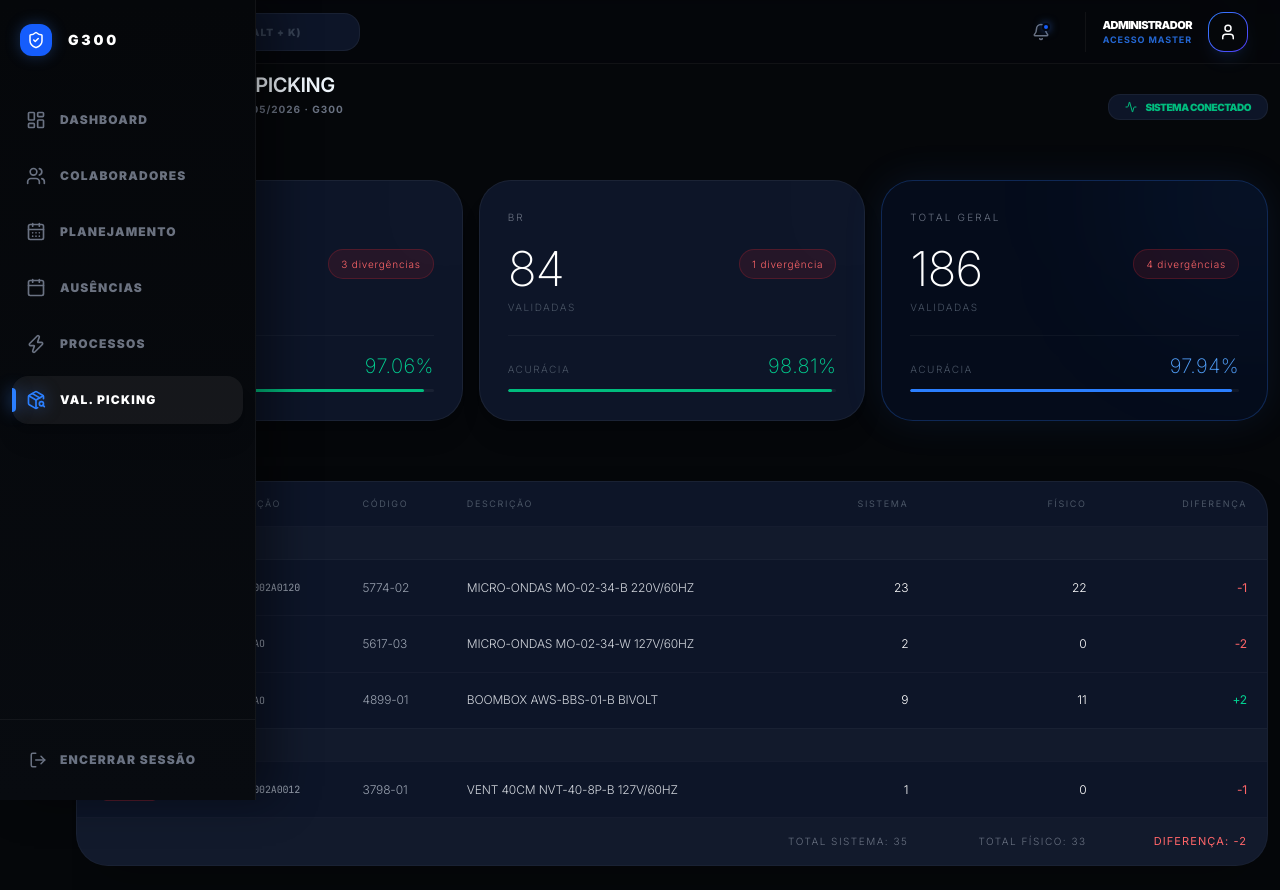
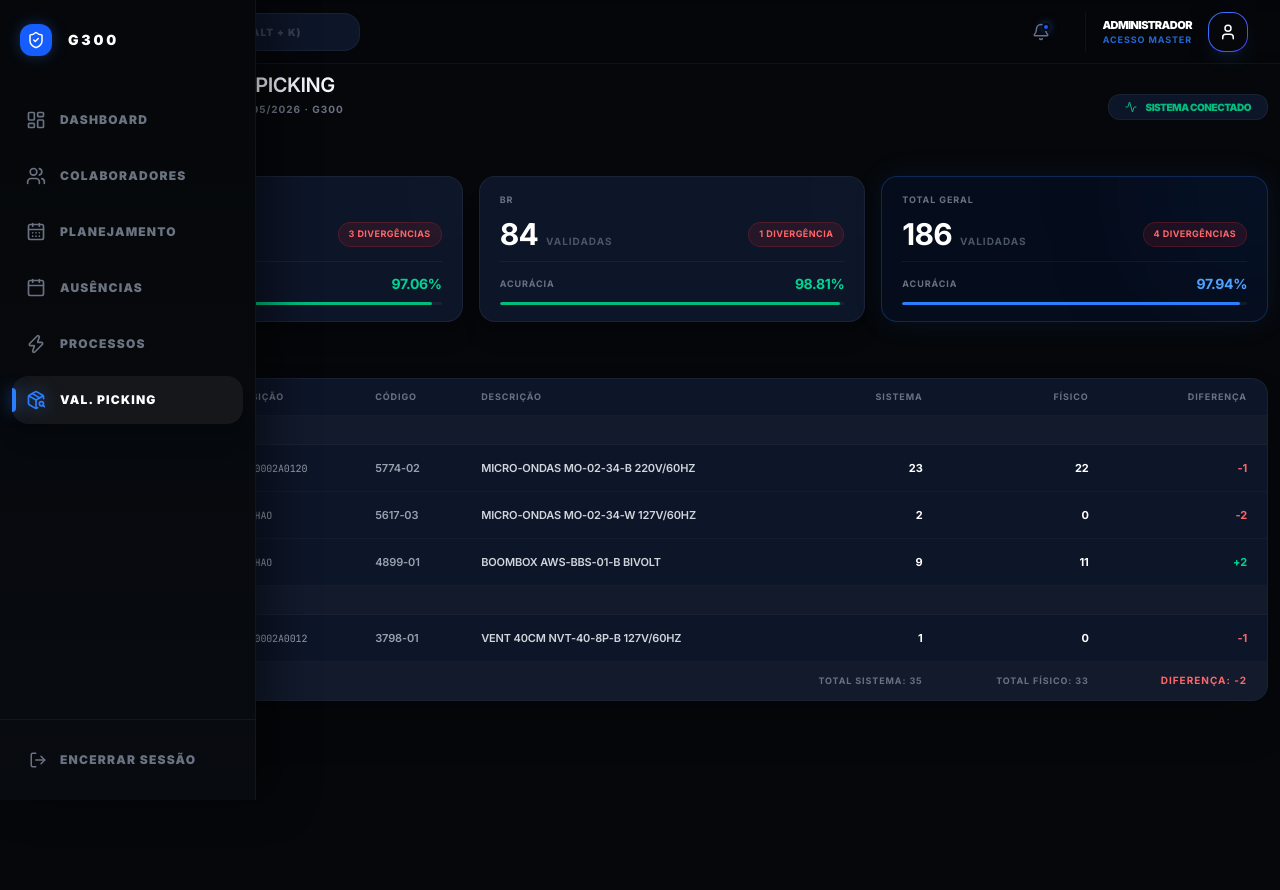
Before and after one commit to profissionaltrgm-arch/CreationsApp, a Next.js app: page /dashboard/picking in a window 1280 px wide. After the commit the page ends 800 px from the top, so only its background shows below. Built offline with nearby package versions, Linux system fonts and the light colour scheme.

Commit message:
style: picking com fonte do planejamento e cards mais compactos

```diff
--- a/src/app/dashboard/picking/page.tsx
+++ b/src/app/dashboard/picking/page.tsx
@@ -53,7 +53,7 @@ function formatDate(date: Date): string {
   return date.toLocaleDateString("pt-BR", { day: "2-digit", month: "2-digit", year: "numeric" });
 }
 
-// ─── StatCard elegante ────────────────────────────────────────────────────────
+// ─── StatCard ─────────────────────────────────────────────────────────────────
 
 function StatCard({
   label,
@@ -70,85 +70,78 @@ function StatCard({
   highlighted?: boolean;
   delay?: number;
 }) {
-  const accentColor = highlighted ? "text-blue-400" : "text-emerald-400";
-  const barColor    = highlighted ? "bg-blue-500"   : "bg-emerald-500";
-  const glowBg      = highlighted ? "bg-blue-500/10" : "bg-white/[0.015]";
+  const accentText = highlighted ? "text-blue-400"  : "text-emerald-400";
+  const barColor   = highlighted ? "bg-blue-500"    : "bg-emerald-500";
+  const glowBg     = highlighted ? "bg-blue-500/10" : "bg-white/[0.015]";
 
   return (
     <motion.div
-      initial={{ opacity: 0, y: 24 }}
+      initial={{ opacity: 0, y: 20 }}
       animate={{ opacity: 1, y: 0 }}
-      transition={{ duration: 0.6, delay, ease: [0.22, 1, 0.36, 1] }}
+      transition={{ duration: 0.5, delay, ease: [0.22, 1, 0.36, 1] }}
       className={cn(
-        "flex-1 min-w-[220px] rounded-[2rem] border transition-all relative overflow-hidden",
+        "flex-1 min-w-[200px] rounded-2xl border transition-all relative overflow-hidden",
         highlighted
-          ? "bg-blue-600/[0.07] border-blue-500/25 shadow-[0_0_40px_rgba(59,130,246,0.1)]"
-          : "bg-[#0D1528] border-white/[0.06] hover:border-white/[0.1] shadow-xl"
+          ? "bg-blue-600/[0.07] border-blue-500/25 shadow-[0_0_30px_rgba(59,130,246,0.1)]"
+          : "bg-[#0D1528] border-white/[0.06] hover:border-white/10 shadow-xl"
       )}
     >
-      {/* Glow decorativo */}
       <div className={cn(
-        "absolute top-0 right-0 w-48 h-48 blur-[90px] rounded-full pointer-events-none -mr-20 -mt-20",
+        "absolute top-0 right-0 w-40 h-40 blur-[80px] rounded-full pointer-events-none -mr-16 -mt-16",
         glowBg
       )} />
 
-      <div className="relative z-10 p-7 flex flex-col gap-5">
+      <div className="relative z-10 px-5 py-4 flex flex-col gap-3">
 
         {/* Label */}
-        <p className="text-[10px] uppercase text-gray-500"
-           style={{ fontWeight: 300, letterSpacing: "0.22em" }}>
+        <span className="text-[9px] font-bold uppercase tracking-widest text-gray-500">
           {label}
-        </p>
+        </span>
 
-        {/* Validadas + divergências */}
-        <div className="flex items-start justify-between gap-3">
-          <div className="flex flex-col gap-1.5">
-            <span className="text-5xl text-white leading-none tracking-tight"
-                  style={{ fontWeight: 200 }}>
+        {/* Linha principal: número + badge */}
+        <div className="flex items-center justify-between gap-2">
+          <div className="flex items-baseline gap-2">
+            <span className="text-3xl font-bold text-white tracking-tight leading-none">
               {validadas}
             </span>
-            <span className="text-[10px] uppercase text-gray-600"
-                  style={{ fontWeight: 300, letterSpacing: "0.15em" }}>
+            <span className="text-[10px] font-bold uppercase tracking-widest text-gray-600">
               validadas
             </span>
           </div>
 
           <span className={cn(
-            "mt-1 text-[10px] px-3 py-1.5 rounded-full border whitespace-nowrap",
+            "text-[9px] font-bold uppercase tracking-wider px-2.5 py-1 rounded-full border whitespace-nowrap",
             divergencias > 0
               ? "bg-red-500/10 border-red-500/20 text-red-400"
               : "bg-emerald-500/10 border-emerald-500/20 text-emerald-400"
-          )}
-          style={{ fontWeight: 300, letterSpacing: "0.08em" }}>
+          )}>
             {divergencias} {divergencias === 1 ? "divergência" : "divergências"}
           </span>
         </div>
 
         {/* Divisor */}
-        <div className="h-px bg-white/[0.04]" />
+        <div className="h-px bg-white/[0.05]" />
 
         {/* Acurácia */}
-        <div className="flex flex-col gap-3">
-          <div className="flex items-baseline justify-between">
-            <span className="text-[10px] uppercase text-gray-600"
-                  style={{ fontWeight: 300, letterSpacing: "0.15em" }}>
+        <div className="flex flex-col gap-2">
+          <div className="flex items-center justify-between">
+            <span className="text-[9px] font-bold uppercase tracking-widest text-gray-500">
               Acurácia
             </span>
-            <span className={cn("text-xl leading-none", accentColor)}
-                  style={{ fontWeight: 200, letterSpacing: "0.02em" }}>
+            <span className={cn("text-sm font-bold tracking-tight", accentText)}>
               {acuracia.toFixed(2)}%
             </span>
           </div>
-
           <div className="h-[3px] w-full bg-white/[0.05] rounded-full overflow-hidden">
             <motion.div
               initial={{ width: 0 }}
               animate={{ width: `${Math.min(acuracia, 100)}%` }}
-              transition={{ duration: 1.4, delay: delay + 0.4, ease: "circOut" }}
+              transition={{ duration: 1.4, delay: delay + 0.3, ease: "circOut" }}
               className={cn("h-full rounded-full", barColor)}
             />
           </div>
         </div>
+
       </div>
     </motion.div>
   );
@@ -160,12 +153,11 @@ function StatusBadge({ status }: { status: StatusDivergencia }) {
   const isFalta = status === "Falta";
   return (
     <span className={cn(
-      "inline-flex items-center gap-1.5 px-2.5 py-1 rounded-full text-[10px] border",
+      "inline-flex items-center gap-1.5 px-2.5 py-1 rounded-full text-[9px] font-bold uppercase tracking-wider border",
       isFalta
         ? "bg-red-500/10 border-red-500/20 text-red-400"
         : "bg-emerald-500/10 border-emerald-500/20 text-emerald-400"
-    )}
-    style={{ fontWeight: 300, letterSpacing: "0.1em" }}>
+    )}>
       {isFalta ? <AlertTriangle size={10} /> : <CheckCircle2 size={10} />}
       {status}
     </span>
@@ -202,7 +194,7 @@ export default function PickingPage() {
             <h1 className="text-xl font-bold tracking-tight text-white leading-none uppercase">
               Validação Picking
             </h1>
-            <p className="text-[10px] text-gray-500 font-bold uppercase tracking-widest mt-1.5 flex items-center gap-2">
+            <p className="text-[10px] font-bold uppercase tracking-widest text-gray-500 mt-1.5 flex items-center gap-2">
               <span className="w-1.5 h-1.5 rounded-full bg-blue-500 animate-pulse" />
               Semana {semana} · {formatDate(hoje)} · G300
             </p>
@@ -219,11 +211,11 @@ export default function PickingPage() {
         </div>
       </div>
 
-      {/* ── Cards de Estatísticas ────────────────────────────────────────────── */}
+      {/* ── Cards ───────────────────────────────────────────────────────────── */}
       <div className="px-1">
-        <div className="flex items-center gap-2 mb-5">
+        <div className="flex items-center gap-2 mb-4">
           <TrendingUp size={14} className="text-blue-500" />
-          <h2 className="text-[10px] font-black uppercase tracking-[0.2em] text-gray-400">
+          <h2 className="text-[10px] font-bold uppercase tracking-widest text-gray-400">
             Validação Picking G300
           </h2>
         </div>
@@ -257,14 +249,14 @@ export default function PickingPage() {
         transition={{ duration: 0.5, delay: 0.35 }}
         className="px-1 pb-6"
       >
-        <div className="flex items-center gap-2 mb-5">
+        <div className="flex items-center gap-2 mb-4">
           <AlertTriangle size={14} className="text-yellow-500" />
-          <h2 className="text-[10px] font-black uppercase tracking-[0.2em] text-gray-400">
+          <h2 className="text-[10px] font-bold uppercase tracking-widest text-gray-400">
             Divergências de Picking
           </h2>
         </div>
 
-        <div className="bg-[#0D1528] border border-white/5 rounded-[2rem] overflow-hidden shadow-2xl">
+        <div className="bg-[#0D1528] border border-white/5 rounded-2xl overflow-hidden shadow-2xl">
           <table className="w-full text-xs">
             <thead>
               <tr className="border-b border-white/5">
@@ -272,10 +264,9 @@ export default function PickingPage() {
                   <th
                     key={col}
                     className={cn(
-                      "px-5 py-4 text-[9px] uppercase text-gray-600",
+                      "px-5 py-3 text-[9px] font-bold uppercase tracking-widest text-gray-500",
                       ["Sistema", "Físico", "Diferença"].includes(col) ? "text-right" : "text-left"
                     )}
-                    style={{ fontWeight: 400, letterSpacing: "0.18em" }}
                   >
                     {col}
                   </th>
@@ -291,8 +282,7 @@ export default function PickingPage() {
                     <tr key={`g-${emp}`}>
                       <td
                         colSpan={7}
-                        className="px-5 py-2.5 text-[9px] uppercase text-gray-600 bg-white/[0.02] border-y border-white/[0.03]"
-                        style={{ fontWeight: 300, letterSpacing: "0.2em" }}
+                        className="px-5 py-2 text-[9px] font-bold uppercase tracking-[0.2em] text-blue-400 bg-white/[0.02] border-y border-white/[0.03]"
                       >
                         Empresa: {emp}
                       </td>
@@ -305,28 +295,26 @@ export default function PickingPage() {
                           initial={{ opacity: 0, x: -10 }}
                           animate={{ opacity: 1, x: 0 }}
                           transition={{ delay: 0.4 + i * 0.05 }}
-                          className="border-b border-white/[0.03] hover:bg-white/[0.02] transition-colors group"
+                          className="border-b border-white/[0.03] hover:bg-blue-500/[0.05] transition-colors group"
                         >
-                          <td className="px-5 py-4">
+                          <td className="px-5 py-3">
                             <StatusBadge status={d.status} />
                           </td>
-                          <td className="px-5 py-4 font-mono text-[10px] text-gray-400 group-hover:text-gray-300 transition-colors">
+                          <td className="px-5 py-3 font-mono text-[10px] text-gray-400 group-hover:text-gray-300 transition-colors">
                             {d.posicao}
                           </td>
-                          <td className="px-5 py-4 text-gray-400 group-hover:text-gray-300 transition-colors"
-                              style={{ fontWeight: 300 }}>
+                          <td className="px-5 py-3 text-[11px] font-semibold text-gray-400 group-hover:text-gray-300 transition-colors">
                             {d.codigo}
                           </td>
-                          <td className="px-5 py-4 text-gray-300 max-w-[240px] truncate"
-                              style={{ fontWeight: 300 }}>
+                          <td className="px-5 py-3 text-[11px] font-semibold text-gray-300 max-w-[240px] truncate">
                             {d.descricao}
                           </td>
-                          <td className="px-5 py-4 text-right text-white" style={{ fontWeight: 300 }}>{d.sistema}</td>
-                          <td className="px-5 py-4 text-right text-white" style={{ fontWeight: 300 }}>{d.fisico}</td>
+                          <td className="px-5 py-3 text-right text-[11px] font-bold text-white">{d.sistema}</td>
+                          <td className="px-5 py-3 text-right text-[11px] font-bold text-white">{d.fisico}</td>
                           <td className={cn(
-                            "px-5 py-4 text-right",
+                            "px-5 py-3 text-right text-[11px] font-bold",
                             diff < 0 ? "text-red-400" : diff > 0 ? "text-emerald-400" : "text-gray-400"
-                          )} style={{ fontWeight: 400 }}>
+                          )}>
                             {diff > 0 ? `+${diff}` : diff}
                           </td>
                         </motion.tr>
@@ -339,18 +327,16 @@ export default function PickingPage() {
             <tfoot>
               <tr className="border-t border-white/10 bg-white/[0.02]">
                 <td colSpan={4} />
-                <td className="px-5 py-4 text-right text-[10px] text-gray-500 uppercase"
-                    style={{ fontWeight: 300, letterSpacing: "0.15em" }}>
+                <td className="px-5 py-3 text-right text-[9px] font-bold uppercase tracking-widest text-gray-500">
                   Total Sistema: {totalSistema}
                 </td>
-                <td className="px-5 py-4 text-right text-[10px] text-gray-500 uppercase"
-                    style={{ fontWeight: 300, letterSpacing: "0.15em" }}>
+                <td className="px-5 py-3 text-right text-[9px] font-bold uppercase tracking-widest text-gray-500">
                   Total Físico: {totalFisico}
                 </td>
                 <td className={cn(
-                  "px-5 py-4 text-right text-[11px] uppercase",
+                  "px-5 py-3 text-right text-[10px] font-bold uppercase tracking-widest",
                   totalDif < 0 ? "text-red-400" : totalDif > 0 ? "text-emerald-400" : "text-gray-400"
-                )} style={{ fontWeight: 400, letterSpacing: "0.1em" }}>
+                )}>
                   Diferença: {totalDif > 0 ? `+${totalDif}` : totalDif}
                 </td>
               </tr>
```
